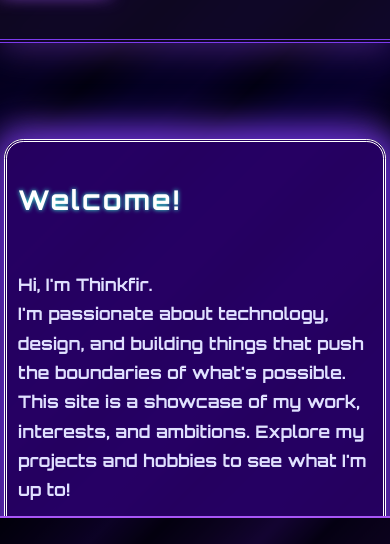
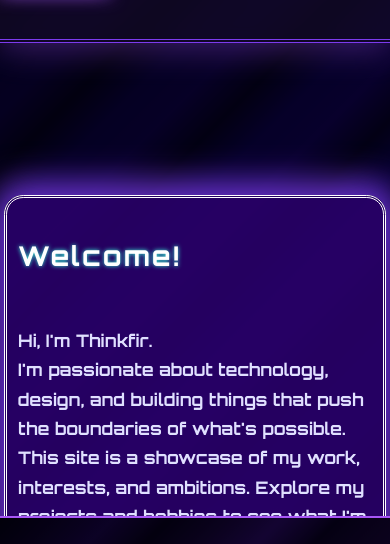
Before and after one commit to thinkfir/Thinkfir.github.io, a plain HTML site: page index.html in a window 390 px wide. Shown: the part 169-713 px from the top of the page. Drawn offline with Linux system fonts and the light colour scheme.

Commit message:
mobile test #3

```diff
--- a/style.css
+++ b/style.css
@@ -221,8 +221,9 @@ body {
     min-width: 90vw;
     min-height: 60vh;
     height: auto;
-    margin-top: 6rem;
+    margin-top: calc(6rem + 56px);
     margin-bottom: 12rem;
+    scroll-margin-top: calc(6rem + 56px);
     box-sizing: border-box;
     margin-bottom: 8vw;
     font-size: clamp(1.3rem, 7vw, 2.1rem);
```
